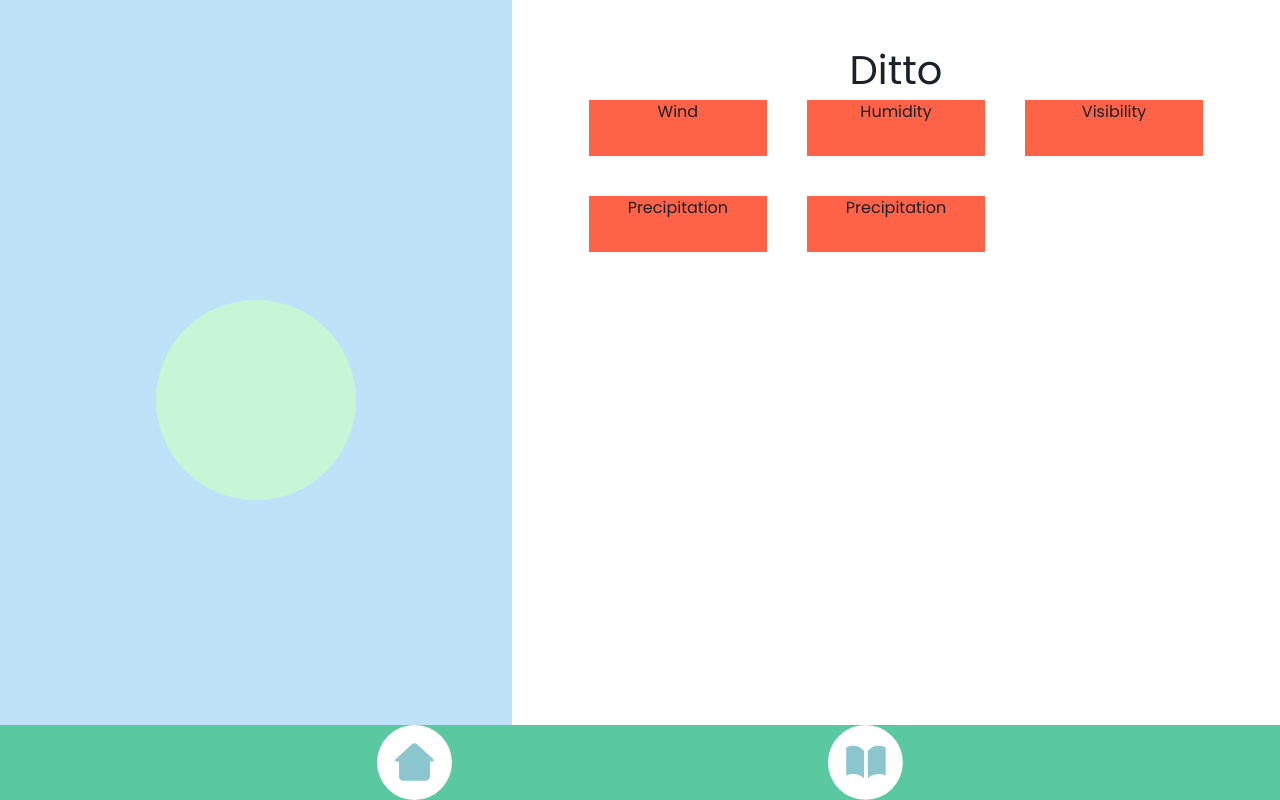
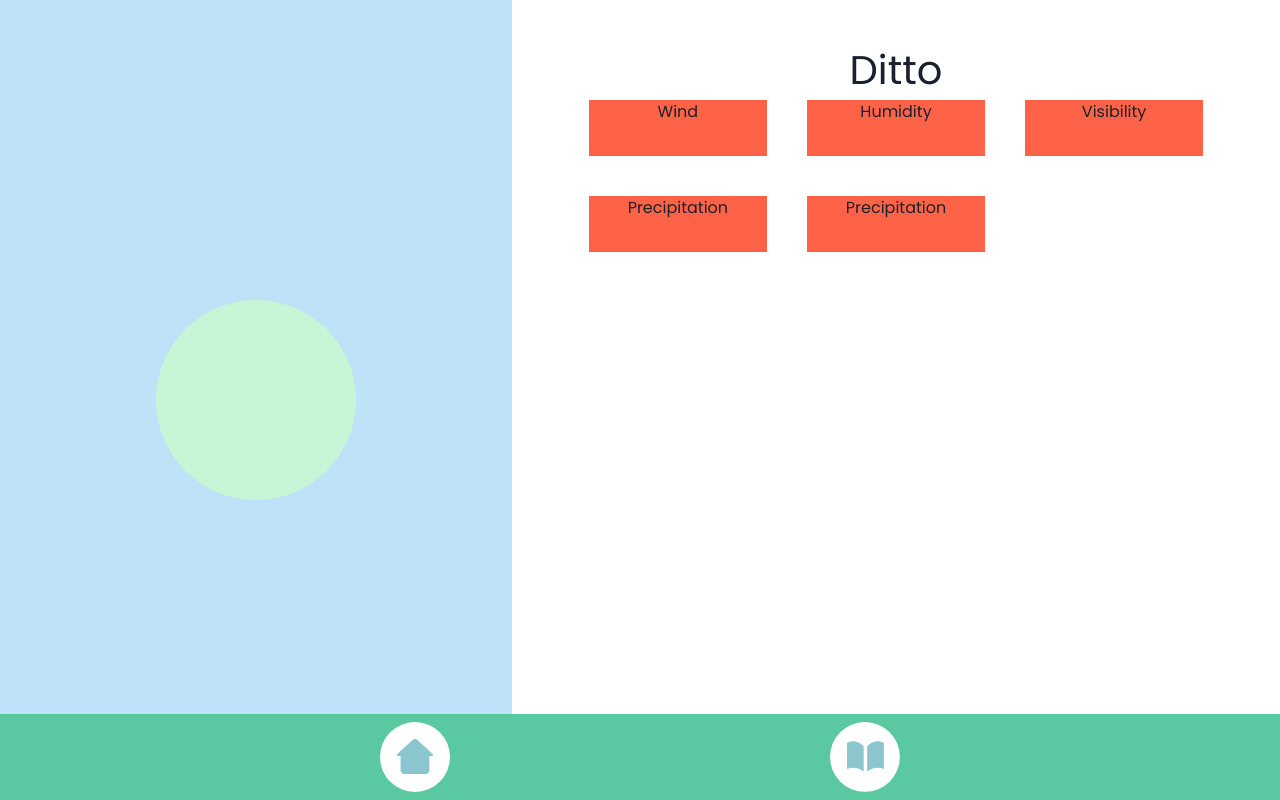
Before and after one commit to Civic86/Adv-final-Project, a Next.js app: page /pokemon in a window 1280 px wide. Built offline with nearby package versions, Linux system fonts and the light colour scheme.

Commit message:
minor styling

```diff
--- a/src/components/Nav/index.tsx
+++ b/src/components/Nav/index.tsx
@@ -5,22 +5,26 @@ import Link from 'next/link';
 
 const Nav = () => {
   return (
-    <Box bg="#5AC9A1" display="flex" alignItems="center" justifyContent="space-evenly" width='100vw' pos="fixed" bottom="0" >
+    <Box bg="#5AC9A1" display="flex" alignItems="center" justifyContent="space-evenly" width='100vw' pos="fixed" bottom="0" py={2} overflow='visible'>
         <Link href="/">
         <Image
         src="/images/homeIcon.svg"
-        width={75}
-        height={75}
+        width={70}
+        height={70}
         alt='homeIcon'
+        // style={{position:'absolute', bottom: 24}}
       />
         </Link>
+
+
 
       <Link href="/pokedex">
       <Image
         src="/images/bookIcon.svg"
-        width={75}
-        height={75}
+        width={70}
+        height={70}
         alt='bookIcon'
+        // style={{position:'absolute', bottom: 24}}
       />
       </Link>
     </Box>
```
Also changed, not shown: src/pages/index.tsx (+6 -8 lines).
